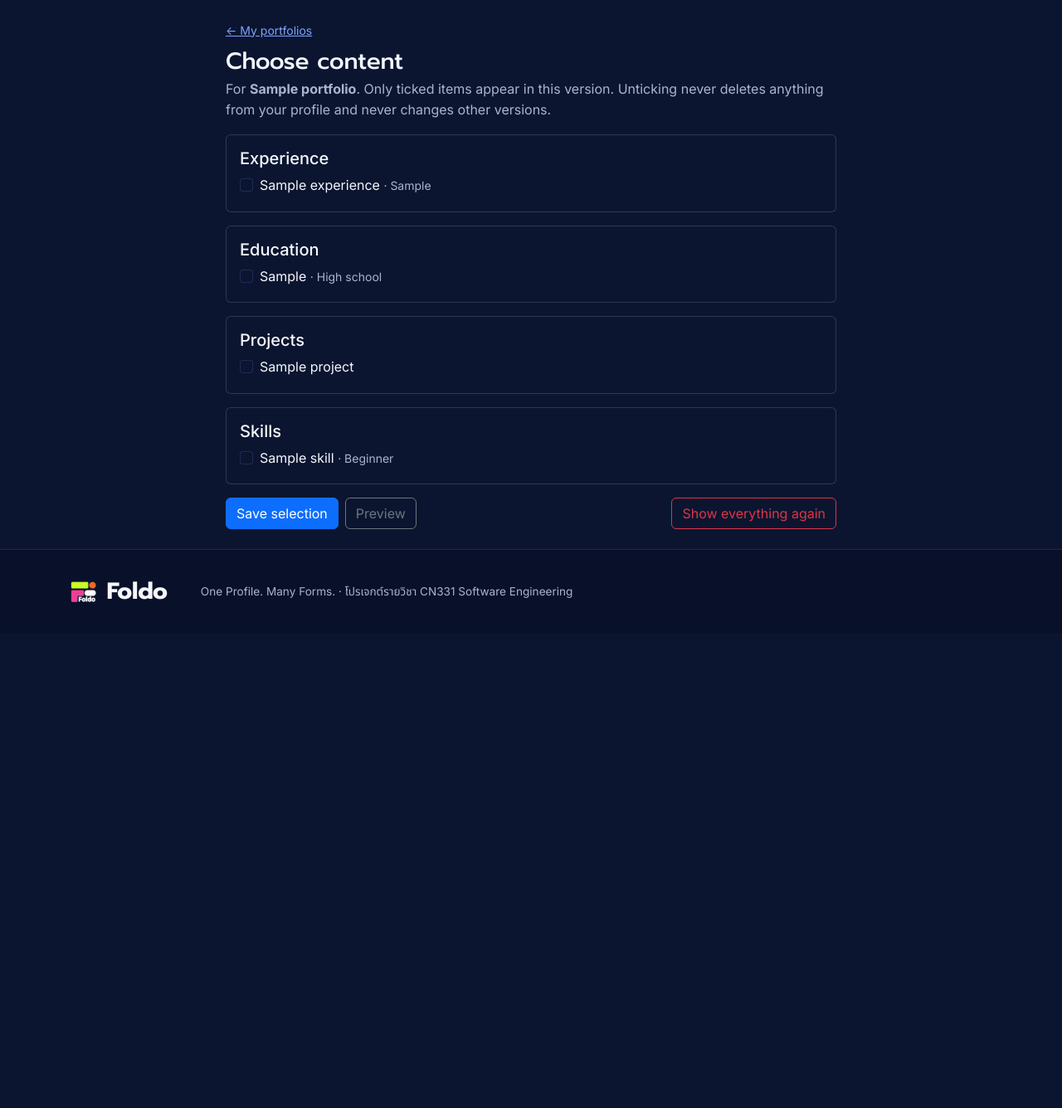
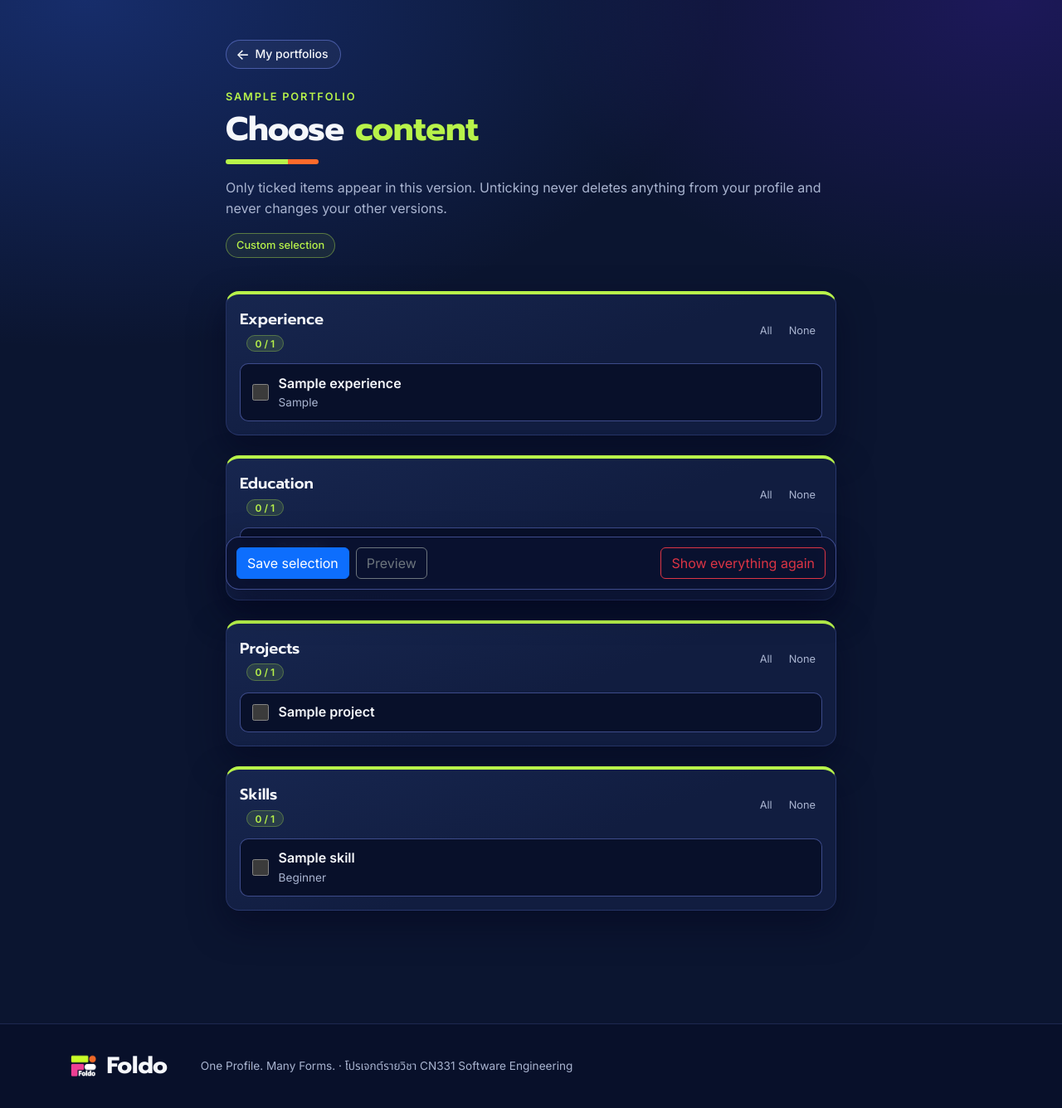
Before and after one commit to 6710615151/CN331-Foldo, a Django app: page /portfolios/1/content/ in a window 1280 px wide. Shown: the part 77-1413 px from the top of the page at 83% size. Before the commit the page ends 803 px from the top, so only its background shows below. Run offline with Django 5.2, Linux system fonts and the light colour scheme; a user stored in the database is signed in; tables that the repository leaves empty hold one stand-in row (values such as "Sample post").

Commit message:
style(portfolios): FOLDO theme for the content selection page
Clickable item rows, live counts, All/None per section, sticky action bar.

```diff
--- /dev/null
+++ b/apps/portfolios/static/portfolios/content_selection.css
@@ -0,0 +1,212 @@
+/* Content selection page (FOLDO-06) — FOLDO tokens from static/css/styles.css. */
+
+#main-content {
+  background:
+    radial-gradient(ellipse 60% 420px at 8% 0%, rgba(47, 95, 230, 0.32), transparent 100%),
+    radial-gradient(ellipse 45% 360px at 95% 0%, rgba(100, 37, 255, 0.2), transparent 100%);
+  background-repeat: no-repeat;
+}
+
+.foldo-back {
+  display: inline-flex;
+  align-items: center;
+  gap: 0.4rem;
+  padding: 0.35rem 0.9rem 0.35rem 0.7rem;
+  border: 1px solid var(--foldo-border-strong);
+  border-radius: 999px;
+  background: rgba(255, 255, 255, 0.04);
+  color: var(--foldo-ink);
+  font-size: 0.875rem;
+  font-weight: 500;
+  text-decoration: none;
+  transition: border-color 0.15s, background 0.15s, color 0.15s, transform 0.15s;
+}
+.foldo-back:hover,
+.foldo-back:focus-visible {
+  border-color: var(--foldo-lime);
+  background: rgba(184, 243, 74, 0.1);
+  color: var(--foldo-lime);
+  transform: translateX(-2px);
+}
+.foldo-back span[aria-hidden] { font-size: 1.1rem; line-height: 1; }
+
+.foldo-cs__header { margin: var(--foldo-space-3) 0 var(--foldo-space-4); }
+.foldo-cs__eyebrow {
+  margin: 0 0 0.25rem;
+  color: var(--foldo-lime);
+  font-size: 0.8rem;
+  font-weight: 600;
+  letter-spacing: 0.14em;
+  text-transform: uppercase;
+}
+.foldo-cs__title { font-size: clamp(1.75rem, 4vw, 2.5rem); font-weight: 700; }
+.foldo-cs__bands {
+  display: flex;
+  height: 6px;
+  max-width: 7rem;
+  margin: 0.75rem 0 var(--foldo-space-2);
+  border-radius: 3px;
+  overflow: hidden;
+}
+.foldo-cs__bands span:first-child { flex: 2; background: var(--foldo-lime); }
+.foldo-cs__bands span:last-child { flex: 1; background: var(--foldo-orange); }
+.foldo-cs__subtitle { color: var(--foldo-muted); margin: 0; }
+
+/* Status chip: customised or showing everything */
+.foldo-cs__status {
+  display: inline-flex;
+  align-items: center;
+  gap: 0.4rem;
+  margin-top: var(--foldo-space-2);
+  padding: 0.25rem 0.75rem;
+  border-radius: 999px;
+  font-size: 0.8rem;
+  font-weight: 500;
+  border: 1px solid var(--foldo-border-strong);
+  color: var(--foldo-muted);
+}
+.foldo-cs__status--on {
+  color: var(--foldo-lime);
+  border-color: rgba(184, 243, 74, 0.4);
+  background: rgba(184, 243, 74, 0.08);
+}
+
+/* Section cards */
+.foldo-cs__card {
+  background: linear-gradient(160deg, var(--foldo-surface-2), var(--foldo-surface) 55%);
+  border: 1px solid var(--foldo-border);
+  border-top: 4px solid var(--foldo-lime);
+  border-radius: var(--foldo-radius-lg);
+  box-shadow: var(--foldo-shadow-md);
+  margin-bottom: var(--foldo-space-3);
+}
+.foldo-cs__card--empty { border-top-color: var(--foldo-border-strong); }
+
+.foldo-cs__card-head {
+  display: flex;
+  align-items: center;
+  justify-content: space-between;
+  flex-wrap: wrap;
+  gap: 0.5rem;
+  margin-bottom: 0.75rem;
+}
+.foldo-cs__card-title {
+  margin: 0;
+  font-family: var(--foldo-font-display);
+  font-size: 1.15rem;
+  font-weight: 600;
+  float: none;
+  display: inline-block;
+  width: auto;
+}
+.foldo-cs__count {
+  margin-left: 0.5rem;
+  padding: 0.1rem 0.6rem;
+  border-radius: 999px;
+  font-size: 0.75rem;
+  font-weight: 600;
+  color: var(--foldo-lime);
+  background: rgba(184, 243, 74, 0.12);
+  border: 1px solid rgba(184, 243, 74, 0.3);
+}
+.foldo-cs__bulk { display: flex; gap: 0.25rem; }
+.foldo-cs__bulk[hidden] { display: none; }
+.foldo-cs__bulk button {
+  background: none;
+  border: 0;
+  padding: 0.15rem 0.5rem;
+  color: var(--foldo-muted);
+  font-size: 0.8rem;
+  border-radius: 6px;
+}
+.foldo-cs__bulk button:hover,
+.foldo-cs__bulk button:focus-visible { color: var(--foldo-lime); background: rgba(184, 243, 74, 0.1); }
+
+/* Each item is one big clickable row */
+.foldo-cs__item {
+  display: flex;
+  align-items: center;
+  gap: 0.75rem;
+  padding: 0.65rem 0.85rem;
+  margin-bottom: 0.5rem;
+  border: 1.5px solid var(--foldo-border-strong);
+  border-radius: var(--foldo-radius);
+  background: var(--foldo-bg-deep);
+  cursor: pointer;
+  transition: border-color 0.15s, background 0.15s;
+}
+.foldo-cs__item:last-child { margin-bottom: 0; }
+.foldo-cs__item:hover { border-color: rgba(184, 243, 74, 0.5); }
+.foldo-cs__item:has(input:checked) {
+  border-color: var(--foldo-lime);
+  background: rgba(184, 243, 74, 0.07);
+}
+.foldo-cs__item:has(input:focus-visible) { box-shadow: 0 0 0 3px rgba(184, 243, 74, 0.25); }
+.foldo-cs__item input { flex: none; width: 1.25rem; height: 1.25rem; margin: 0; accent-color: var(--foldo-lime); }
+.foldo-cs__label { font-weight: 600; overflow-wrap: anywhere; }
+.foldo-cs__detail { display: block; color: var(--foldo-muted); font-size: 0.85rem; overflow-wrap: anywhere; }
+
+.foldo-cs__none { margin: 0; color: var(--foldo-muted); font-size: 0.9rem; }
+
+/* Sticky action bar so Save is always reachable */
+.foldo-cs__actions {
+  position: sticky;
+  bottom: 0.75rem;
+  z-index: 5;
+  display: flex;
+  flex-wrap: wrap;
+  align-items: center;
+  gap: 0.5rem;
+  padding: 0.75rem;
+  margin-top: var(--foldo-space-3);
+  border: 1px solid var(--foldo-border-strong);
+  border-radius: var(--foldo-radius-lg);
+  background: rgba(10, 18, 48, 0.92);
+  backdrop-filter: blur(8px);
+  box-shadow: var(--foldo-shadow-md);
+}
+.foldo-cs__actions .ms-auto { margin-left: auto; }
+
+.foldo-cs__empty {
+  text-align: center;
+  padding: 3rem 1.5rem;
+  background: linear-gradient(160deg, var(--foldo-surface-2), var(--foldo-surface) 55%);
+  border: 1px dashed var(--foldo-border-strong);
+  border-radius: var(--foldo-radius-lg);
+}
+
+/* Flash messages as a toast popup (CSS only; success auto-hides). */
+#main-content > .container[role="status"] {
+  position: fixed;
+  top: 5.5rem;
+  right: 1rem;
+  z-index: 1080;
+  width: min(24rem, calc(100vw - 2rem));
+  padding: 0;
+  margin: 0;
+  pointer-events: none;
+}
+#main-content > .container[role="status"] .alert {
+  pointer-events: auto;
+  margin-bottom: 0.75rem;
+  border-radius: var(--foldo-radius);
+  box-shadow: var(--foldo-shadow-md);
+  animation: foldo-toast-in 0.35s ease-out both;
+}
+#main-content > .container[role="status"] .alert-success {
+  border-left: 5px solid var(--foldo-lime);
+  animation: foldo-toast-in 0.35s ease-out both, foldo-toast-out 0.4s ease-in 5s forwards;
+}
+#main-content > .container[role="status"] .alert-warning { border-left: 5px solid var(--foldo-orange); }
+#main-content > .container[role="status"] .alert-danger { border-left: 5px solid var(--foldo-pink); }
+
+@keyframes foldo-toast-in {
+  from { opacity: 0; transform: translateY(-1rem) scale(0.97); }
+  to { opacity: 1; transform: none; }
+}
+@keyframes foldo-toast-out { to { opacity: 0; transform: translateY(-0.5rem); visibility: hidden; } }
+
+@media (prefers-reduced-motion: reduce) {
+  .foldo-back, .foldo-cs__item { transition: none; }
+  #main-content > .container[role="status"] .alert { animation: none; }
+}
--- /dev/null
+++ b/apps/portfolios/static/portfolios/content_selection.js
@@ -0,0 +1,30 @@
+// Progressive enhancement for the content selection page (FOLDO-06).
+// Without JS the checkboxes and Save button still work; this adds live counts
+// and per-section "All / None" buttons.
+(function () {
+  document.querySelectorAll("[data-cs-section]").forEach(function (section) {
+    var boxes = Array.prototype.slice.call(section.querySelectorAll('input[type="checkbox"]'));
+    var count = section.querySelector("[data-cs-count]");
+    var bulk = section.querySelector("[data-cs-bulk]");
+
+    function update() {
+      if (!count) return;
+      var on = boxes.filter(function (b) { return b.checked; }).length;
+      count.textContent = on + " / " + boxes.length;
+    }
+
+    boxes.forEach(function (box) { box.addEventListener("change", update); });
+
+    if (bulk) {
+      bulk.hidden = false;
+      bulk.addEventListener("click", function (event) {
+        var button = event.target.closest("button[data-cs-set]");
+        if (!button) return;
+        var checked = button.getAttribute("data-cs-set") === "all";
+        boxes.forEach(function (box) { box.checked = checked; });
+        update();
+      });
+    }
+    update();
+  });
+})();
--- a/apps/portfolios/templates/portfolios/content_selection/select.html
+++ b/apps/portfolios/templates/portfolios/content_selection/select.html
@@ -1,45 +1,75 @@
 {% extends "base.html" %}
+{% load static %}
 {% block title %}Choose content · {{ portfolio.title }}{% endblock %}
+{% block extra_css %}<link rel="stylesheet" href="{% static 'portfolios/content_selection.css' %}">{% endblock %}
+
 {% block content %}
-<div class="container py-4" style="max-width: 760px;">
-  <a class="small" href="{% url 'portfolios:list' %}">&larr; My portfolios</a>
-  <h1 class="h3 mt-2 mb-1">Choose content</h1>
-  <p class="text-body-secondary">
-    For <strong>{{ portfolio.title }}</strong>. Only ticked items appear in this version.
-    Unticking never deletes anything from your profile and never changes other versions.
-    {% if not customised %}<span class="d-block small mt-1">Not customised yet: this version currently shows everything.</span>{% endif %}
-  </p>
+<div class="foldo-cs container py-5" style="max-width: 760px;">
+  <a class="foldo-back" href="{% url 'portfolios:list' %}"><span aria-hidden="true">&larr;</span> My portfolios</a>
+
+  <header class="foldo-cs__header">
+    <p class="foldo-cs__eyebrow" lang="en">{{ portfolio.title }}</p>
+    <h1 class="foldo-cs__title">Choose <span class="foldo-text-lime">content</span></h1>
+    <div class="foldo-cs__bands" aria-hidden="true"><span></span><span></span></div>
+    <p class="foldo-cs__subtitle">
+      Only ticked items appear in this version. Unticking never deletes anything from your profile
+      and never changes your other versions.
+    </p>
+    {% if customised %}
+      <span class="foldo-cs__status foldo-cs__status--on">Custom selection</span>
+    {% else %}
+      <span class="foldo-cs__status">Showing everything (not customised yet)</span>
+    {% endif %}
+  </header>
 
   {% if not has_content %}
-    <div class="card card-body text-center py-5">
+    <div class="foldo-cs__empty">
       <p class="mb-3">Nothing to choose from yet. Add education, skills or experience to your profile first.</p>
-      <div><a class="btn btn-primary" href="{% url 'profiles:list' %}">Go to my profiles</a></div>
+      <a class="btn btn-primary" href="{% url 'profiles:list' %}">Go to my profiles</a>
     </div>
   {% else %}
   <form method="post" data-loading>
     {% csrf_token %}
     {% for section in sections %}
-      <fieldset class="card card-body mb-3">
-        <legend class="h5 mb-2">{{ section.title }}</legend>
+      <fieldset class="foldo-cs__card card card-body{% if not section.items %} foldo-cs__card--empty{% endif %}" data-cs-section>
+        <div class="foldo-cs__card-head">
+          <div>
+            <legend class="foldo-cs__card-title">{{ section.title }}</legend>
+            {% if section.items %}<span class="foldo-cs__count" data-cs-count aria-live="polite">{{ section.items|length }}</span>{% endif %}
+          </div>
+          {% if section.items %}
+            <div class="foldo-cs__bulk" data-cs-bulk hidden>
+              <button type="button" data-cs-set="all">All</button>
+              <button type="button" data-cs-set="none">None</button>
+            </div>
+          {% endif %}
+        </div>
+
         {% for item in section.items %}
-          <div class="form-check">
-            <input class="form-check-input" type="checkbox" name="{{ section.key }}" value="{{ item.id }}"
+          <label class="foldo-cs__item" for="{{ section.key }}-{{ item.id }}">
+            <input type="checkbox" name="{{ section.key }}" value="{{ item.id }}"
                    id="{{ section.key }}-{{ item.id }}" {% if item.checked %}checked{% endif %}>
-            <label class="form-check-label" for="{{ section.key }}-{{ item.id }}">
-              {{ item.label }}{% if item.detail %} <span class="text-body-secondary small">&middot; {{ item.detail }}</span>{% endif %}
-            </label>
-          </div>
+            <span>
+              <span class="foldo-cs__label">{{ item.label }}</span>
+              {% if item.detail %}<span class="foldo-cs__detail">{{ item.detail }}</span>{% endif %}
+            </span>
+          </label>
         {% empty %}
-          <p class="mb-0 text-body-secondary small">Nothing in this section yet.</p>
+          <p class="foldo-cs__none">Nothing in this section yet.</p>
         {% endfor %}
       </fieldset>
     {% endfor %}
-    <div class="d-flex flex-wrap gap-2">
+
+    <div class="foldo-cs__actions">
       <button type="submit" class="btn btn-primary" data-loading-text="Saving…">Save selection</button>
       <a class="btn btn-outline-secondary" href="{% url 'portfolios:preview' portfolio.pk %}">Preview</a>
-      {% if customised %}<button type="submit" name="reset" value="1" class="btn btn-outline-danger ms-auto">Show everything again</button>{% endif %}
+      {% if customised %}
+        <button type="submit" name="reset" value="1" class="btn btn-outline-danger ms-auto">Show everything again</button>
+      {% endif %}
     </div>
   </form>
   {% endif %}
 </div>
 {% endblock %}
+
+{% block extra_js %}<script src="{% static 'portfolios/content_selection.js' %}" defer></script>{% endblock %}
```
